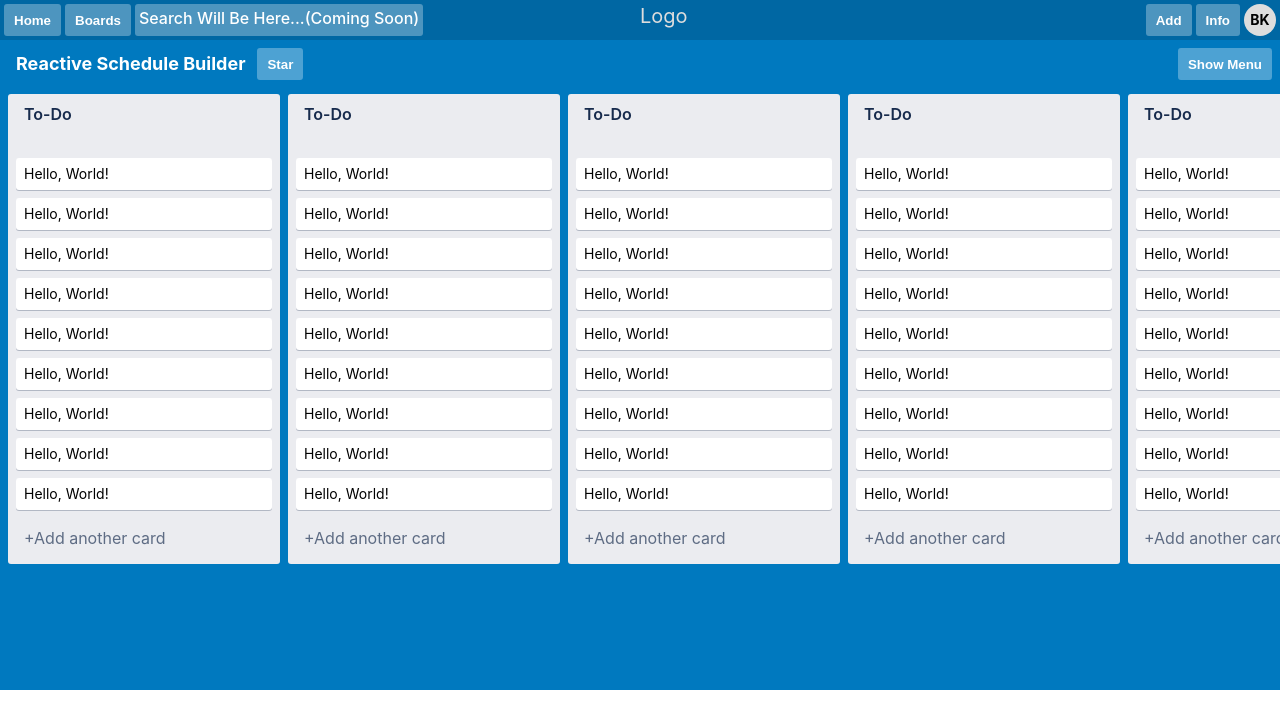
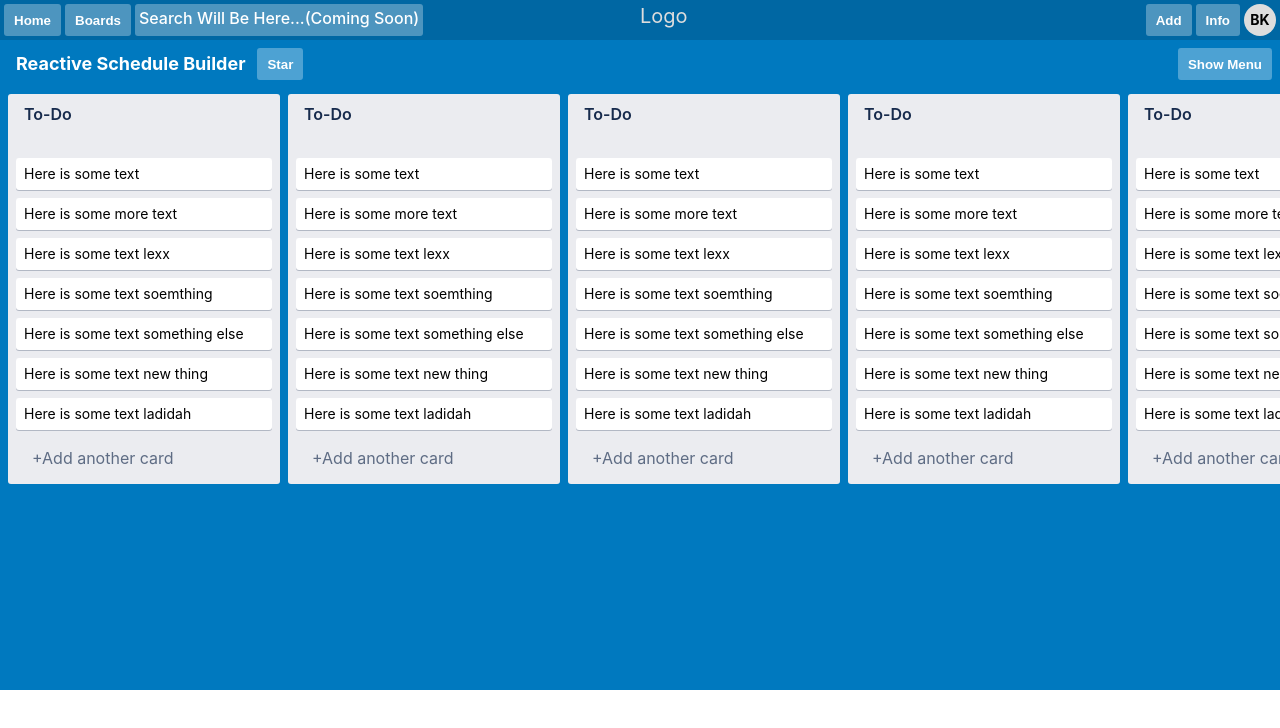
Before and after one commit to thescripted/trello-markup, a React (Create React App) app: page / in a window 1280 px wide. Shown: the top 728 px of the page. Built offline with nearby package versions, Linux system fonts and the light colour scheme.

Commit message:
dynamically generated cardlist, and added create-new-card functionality

```diff
--- a/src/Components/AddCard.js
+++ b/src/Components/AddCard.js
@@ -1,38 +1,12 @@
-import React, { useState, useRef, useEffect } from 'react';
+import React from 'react';
 
-export const AddCard = (props) => {
-    const [toggleCardCreator, setToggleCardCreator] = useState(false);
-    const textFocus = useRef(null);
-
-    const handleCreateCard = () => {
-        setToggleCardCreator(!toggleCardCreator)
-    }
-
-    useEffect(() => {
-        if (textFocus && textFocus.current) {
-            textFocus.current.focus()
-        }
-    }, [toggleCardCreator])
-
+export const AddCard = ({ handleHiding, toggleHide }) => {
     return (
-        <div className="add-another-card">
-            {!toggleCardCreator ? (
-                <div role="button" className="card-composer" onClick={handleCreateCard}>
-                    <span className="icon-add"></span>
-                    <span className="add-another-card-text">Add another card</span>
-                </div>
-            ) : (
-                    <React.Fragment>
-                        <div className="card-list-input">
-                            <textarea ref={textFocus} className="card-list-textarea" dir="auto" placeholder="Enter a title for this card…"></textarea>
-                        </div>
-                        <div className="card-list-control">
-                            <input className="primary" type="submit" value="Add Card" onClick={handleCreateCard} />
-                            { /* eslint-disable-next-line */}
-                            <a className="icon-close" href="#" onClick={handleCreateCard} />
-                        </div>
-                    </React.Fragment>
-                )}
+        <div className={!toggleHide ? "hide" : "add-another-card"}>
+            <div role="button" className="card-composer" onClick={handleHiding}>
+                <span className="icon-add"></span>
+                <span className="add-another-card-text">Add another card</span>
+            </div>
         </div>
     );
 }
--- a/src/Components/Card.js
+++ b/src/Components/Card.js
@@ -1,10 +1,10 @@
 import React from 'react';
 
-const Card = () => {
+const Card = ({ text }) => {
   return (
     <div className="card-component f14 lh20">
       <div className="card-title">
-        Hello, World!
+        {text}
       </div>
     </div>
   );
--- a/src/Components/CardList.js
+++ b/src/Components/CardList.js
@@ -1,30 +1,102 @@
-import React from 'react';
+import React, { useState, useRef, useEffect } from 'react';
 import Card from "./Card";
 import { AddCard } from './AddCard';
 
+const cardInformation = [
+  {
+    text: "Here is some text"
+  },
+  {
+    text: "Here is some more text"
+  },
+  {
+    text: "Here is some text lexx"
+  },
+  {
+    text: "Here is some text soemthing"
+  },
+  {
+    text: "Here is some text something else"
+  },
+  {
+    text: "Here is some text new thing"
+  },
+  {
+    text: "Here is some text ladidah"
+  },
+
+]
+
 const CardList = () => {
+  const [toggleHide, setToggleHide] = useState(true);
+  const [message, setMessage] = useState("");
+  const textFocus = useRef(null)
+
+  const handleHiding = () => {
+    setToggleHide(!toggleHide);
+  }
+
+  useEffect(() => {
+    if (textFocus && textFocus.current) {
+      textFocus.current.focus()
+    }
+  }, [toggleHide])
+
+  const handleMessageUpdater = (e) => {
+    setMessage(e.target.value);
+  }
+
+  const handleMessageSubmitter = (e) => { // triggers a new generated card and clears message/hiding
+    if (message.trim() !== "") {
+      generateNewCard()
+      setMessage("");
+    }
+    handleHiding()
+    return;
+  }
+
+  const generateNewCard = () => { // add a new card in-memory to the cardInformation array
+    cardInformation.push({ text: message })
+    console.log(cardInformation)
+  }
+
+  const handleTitle = (e) => {
+    if (e.keyCode === 13) {
+      console.log(document.getElementsByClassName("header-list-name"))
+    }
+  }
+
   return (
     <div className="list-wrapper">
       <div className="card-list">
         <div className="header-list">
-          <textarea className="header-list-name f16" spellCheck="false">
+          <textarea className="header-list-name f16" spellCheck="false" onKeyDown={handleTitle}>
             To-Do
           </textarea>
         </div>
         <div className="list-card list-scroll">
-          <Card />
-          <Card />
-          <Card />
-          <Card />
-          <Card />
-          <Card />
-          <Card />
-          <Card />
-          <Card />
+          {cardInformation.map(cardInfo => {
+            return <Card text={cardInfo.text} />;
+          })}
+          <AddCard handleHiding={handleHiding} toggleHide={toggleHide} />
+          <div className={toggleHide ? "hide" : "cc-input-container"}>
+            <div className="card-list-input">
+              <textarea ref={textFocus}
+                className="card-list-textarea"
+                dir="auto"
+                value={message}
+                onChange={e => handleMessageUpdater(e)}
+                placeholder="Enter a title for this card…"></textarea>
+            </div>
+            <div className="card-list-control">
+              <input className="primary" type="submit" value="Add Card" onClick={e => handleMessageSubmitter(e)} />
+              { /* eslint-disable-next-line */}
+              <a className="icon-close" href="#" onClick={handleHiding} />
+            </div>
+          </div>
         </div>
-        <AddCard />
       </div>
-    </div>
+    </div >
   );
 };
 
--- a/src/style.css
+++ b/src/style.css
@@ -51,6 +51,10 @@ button {
   font-size: 20px;
 }
 
+.hide {
+  display: none;
+}
+
 /* Webkit-Scrollbar */
 .list-scroll::-webkit-scrollbar {
   width: 8px;
@@ -70,6 +74,7 @@ button {
 .main-container-scroll::-webkit-scrollbar{
   width: 12px;
   height: 12px;
+  margin: 10px 0 0 0;
 }
 
 .main-container-scroll::-webkit-scrollbar-thumb {
@@ -318,6 +323,7 @@ button {
 }
 
 .list-container {
+  height: 100%;
   white-space: nowrap;
   overflow-x: auto;
   overflow-y: hidden;
@@ -368,6 +374,10 @@ button {
 
 }
 
+.card-list-textarea:focus {
+  outline: 0;
+}
+
 .card-list-control {
   display: flex;
   flex-direction: row;
```
